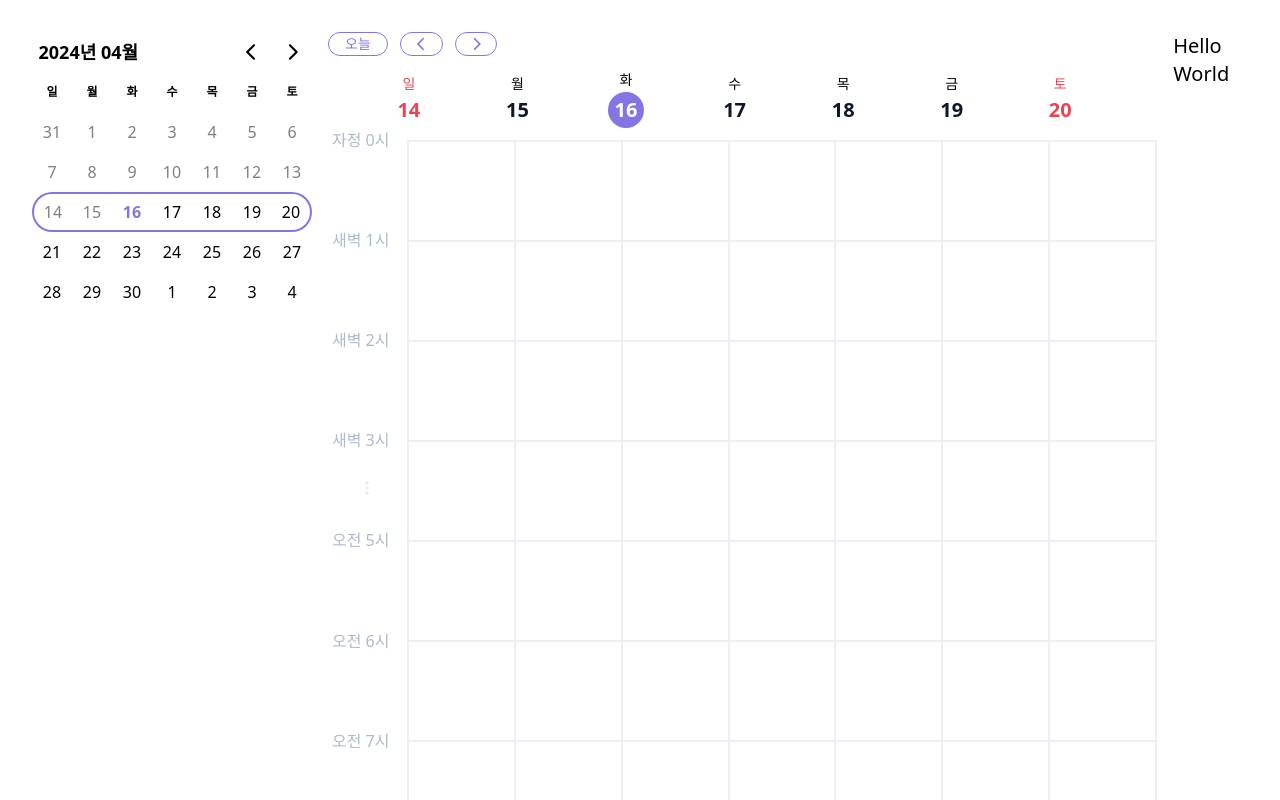
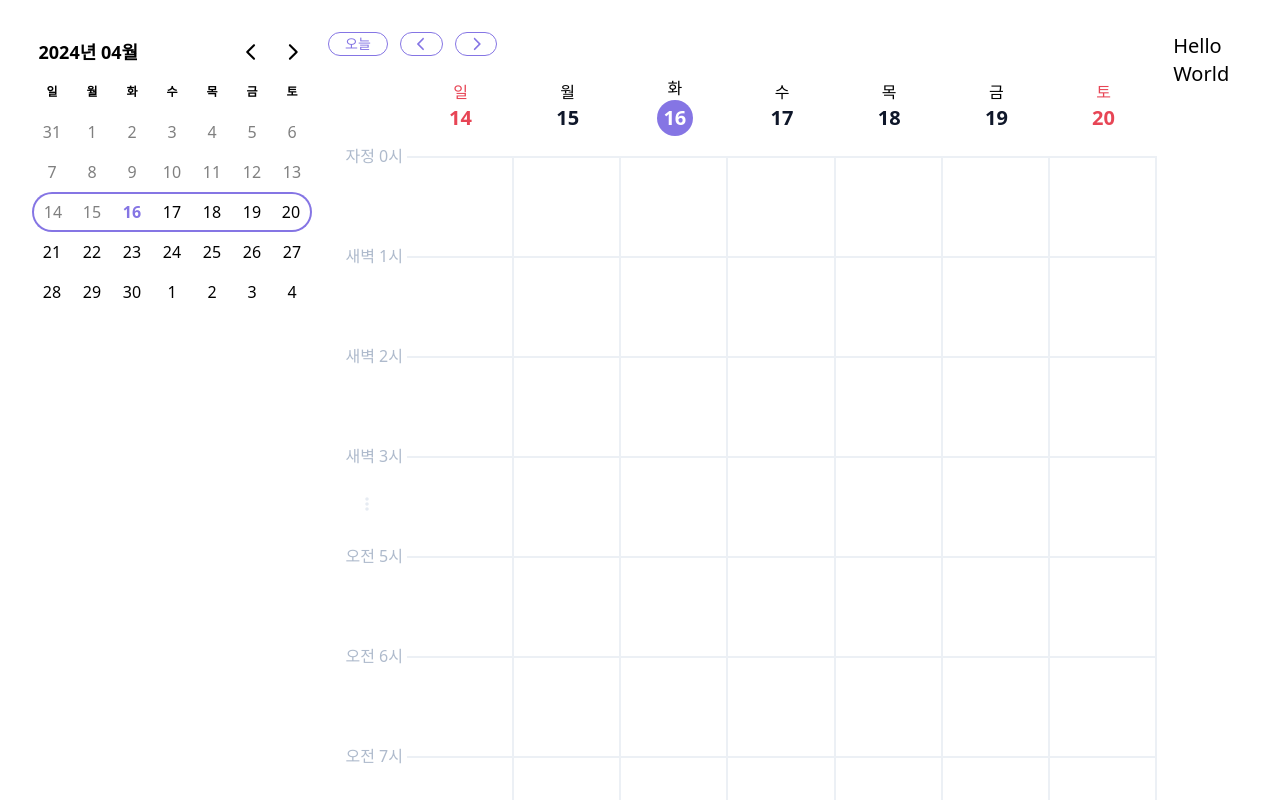
Before and after one commit to choi138/assignment, a React (Vite) app: page / in a window 1280 px wide. Shown: the top 800 px of the page. Built offline with nearby package versions, Linux system fonts and the light colour scheme.

Commit message:
fix(component): week view component style bug fix

```diff
--- a/src/components/DaysHeader/index.tsx
+++ b/src/components/DaysHeader/index.tsx
@@ -10,8 +10,8 @@ export interface DaysHeaderProps {
 
 export const DaysHeader: React.FC<DaysHeaderProps> = ({ days }) => {
   return (
-    <div className="sticky top-0 z-30 flex-none py-3 flex items-center justify-center ">
-      <div className="grid grid-cols-7 text-sm leading-6 w-11/12 relative right-2">
+    <div className="sticky top-0 z-30 flex-none py-3 flex items-center justify-center">
+      <div className="grid grid-cols-8 text-sm leading-6 w-full">
         {days.map(({ isToday, isWeekend, dayOfMonthWithZero, date, shortName }) => (
           <div key={getUnixTime(date)} className={`flex items-center justify-center`}>
             <div className={`flex-col center ${isWeekend ? 'text-weekend' : 'text-black'}`}>
--- a/src/components/Grid/index.tsx
+++ b/src/components/Grid/index.tsx
@@ -5,6 +5,23 @@ import { faEllipsisVertical } from '@fortawesome/free-solid-svg-icons';
 import { getMinutes, getUnixTime } from 'date-fns';
 
 import { Cell, Days } from 'src/hooks';
+
+const TimeCell: React.FC<{ cell: Cell; cellIndex: number }> = ({ cell, cellIndex }) => (
+  <div
+    className="flex items-center justify-center "
+    style={{
+      position: 'relative',
+      gridRowStart: cellIndex + 2,
+      gridRowEnd: cellIndex + 2,
+      bottom: '12px',
+    }}
+  >
+    <span className="absolute top-0 right-0  text-l text-[#AEBACC] px-1">{cell.hourAndMinute}</span>
+    {(cell.hourAndMinute === '새벽 3시' || cell.hourAndMinute === '오후 14시') && (
+      <FontAwesomeIcon icon={faEllipsisVertical} style={{ position: 'relative', top: '10px' }} color="#E6EBF2" />
+    )}
+  </div>
+);
 
 export interface GridProps {
   days: Days;
@@ -17,57 +34,50 @@ export const Grid: React.FC<GridProps> = ({ days, rowHeight, onCellClick, CellCo
   return (
     <div className="flex w-full">
       <div
-        className="sticky left-0 grid pointer-events-none w-20"
+        className="sticky left-0 grid pointer-events-none w-20 bg-white z-30"
         style={{
           display: 'grid',
           gridRowStart: 1,
           gridRowEnd: -1,
           gridColumnStart: 1,
-          gridTemplateRows: `repeat(${days[0].cells.length}, minmax(${rowHeight}px, 1fr))`,
+          gridTemplateRows: `repeat(${days[0].cells.length + 1}, minmax(${rowHeight}px, 1fr))`,
         }}
       >
         {days[0].cells.map(
           (cell, cellIndex) =>
-            getMinutes(cell.date) === 0 && (
-              <div
-                key={getUnixTime(cell.date)}
-                className="relative flex items-center justify-center bottom-3"
-                style={{
-                  gridRowStart: cellIndex + 1,
-                  gridRowEnd: cellIndex + 2,
-                }}
-              >
-                <span className="absolute top-0 left-0 text-l text-[#AEBACC] px-1">{cell.hourAndMinute}</span>
-                {(cell.hourAndMinute === '새벽 3시' || cell.hourAndMinute === '오후 14시') && (
-                  <FontAwesomeIcon
-                    icon={faEllipsisVertical}
-                    style={{ position: 'relative', top: '10px' }}
-                    color="#E6EBF2"
-                  />
+            getMinutes(cell.date) === 0 && <TimeCell key={getUnixTime(cell.date)} cell={cell} cellIndex={cellIndex} />,
         )}
       </div>
-            ),
-        )}
-      </div>
+      <div className="flex-col w-11/12">
         <div
-        className="border-t-2 border-l-2 border-gray w-11/12"
           style={{
             display: 'grid',
             gridTemplateColumns: `repeat(${days.length}, minmax(0, 1fr))`,
             gridTemplateRows: `repeat(${days[0].cells.length}, minmax(${rowHeight}px, 1fr))`,
           }}
         >
-        {days.map((day, dayIndex) =>
-          day.cells.map((cell, cellIndex) => (
+          {days.map(({ isToday, isWeekend, dayOfMonthWithZero, date, shortName }) => (
+            <div key={getUnixTime(date)} className={`flex items-center justify-center`}>
+              <div className={`flex-col center ${isWeekend ? 'text-weekend' : 'text-black'}`}>
+                <p>{shortName}</p>
+                <span
+                  className={`
+                text-xl
+                font-semibold text-slate-900
+                ${isWeekend ? 'text-weekend' : isToday ? 'text-white' : 'text-black'}
+                ${isToday && `flex items-center justify-center rounded-full w-9 h-9  text-white bg-primary`}
+                `}
+                >
+                  {dayOfMonthWithZero}
+                </span>
+              </div>
+            </div>
+          ))}
+          {days.map((day) =>
+            day.cells.map((cell) => (
               <button
                 key={getUnixTime(cell.date)}
-              className="relative border-b-2 border-r-2 border-gray transition-colors cursor-pointer hover:bg-gray disabled:bg-gray"
-              style={{
-                gridRowStart: cellIndex + 1,
-                gridRowEnd: cellIndex + 2,
-                gridColumnStart: dayIndex + 2,
-                gridColumnEnd: dayIndex + 1,
-              }}
+                className="relative border-t-2 border-r-2 border-gray transition-colors cursor-pointer hover:bg-gray disabled:bg-gray"
                 disabled={cell.disabled}
                 onClick={() => onCellClick?.(cell)}
               >
@@ -77,5 +87,6 @@ export const Grid: React.FC<GridProps> = ({ days, rowHeight, onCellClick, CellCo
           )}
         </div>
       </div>
+    </div>
   );
 };
--- a/src/components/WeekView/index.tsx
+++ b/src/components/WeekView/index.tsx
@@ -17,7 +17,7 @@ export const WeekView: React.FC = () => {
       <div className="flex flex-col flex-1 overflow-hidden select-none">
         <div className="flex flex-col flex-1 isolate overflow-auto">
           <div className="flex flex-col flex-none min-w-[700px]">
-            <DaysHeader days={days} />
+            {/* <DaysHeader days={days} /> */}
             <div className="grid grid-cols-1 grid-rows-1">
               <div className="row-start-1 col-start-1">
                 <Grid days={days} rowHeight={100} />
--- a/src/hooks/useWeekView/index.tsx
+++ b/src/hooks/useWeekView/index.tsx
@@ -93,7 +93,6 @@ export const useWeekView = ({
     shortName: format(day, 'EEE', { locale }),
     disabled: disabledDay ? disabledDay(day) : false,
     isWeekend: isWeekend(day),
-    // skip for 03 ~ 04, 13 ~ 18
     cells: eachMinuteOfInterval(
       {
         start: startOfDay(day),
@@ -103,7 +102,6 @@ export const useWeekView = ({
         step: minuteStep,
       },
     )
-      // CONVERT_TIME에 들어가지 않는 key는 제외하고 map
       .filter((date) => CONVERT_TIME[format(date, 'HH:mm')])
       .map((date) => ({
         date,
```
Lines whose indentation alone changed are shown as unchanged.
